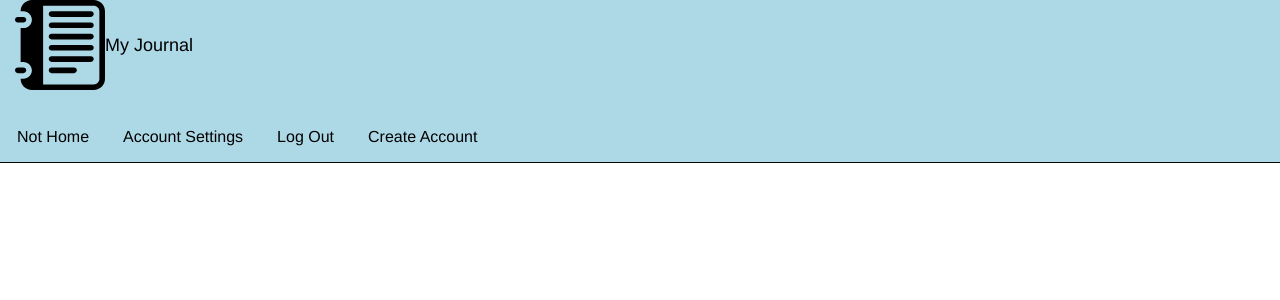
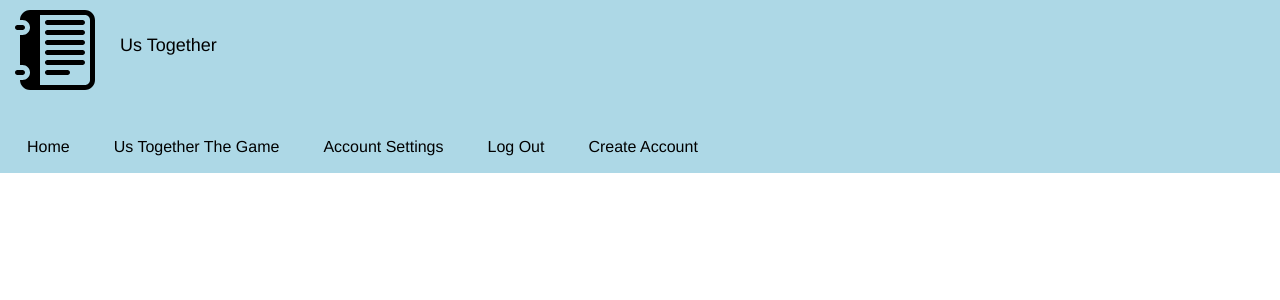
Before and after one commit to w-jiang/LumoHacksCSSS, a Python web app: template application/templates/index.html in a window 1280 px wide. Shown: the top 300 px of the page. Run offline with Jinja, Linux system fonts and the light colour scheme; the template is opened without the code that fills it, so the values that code supplies are empty; some libraries are stand-ins or nearby versions.

Commit message:
updating

```diff
--- a/application.py
+++ b/application.py
@@ -2,4 +2,5 @@
 #!flask/bin/python
 from application import application
 
-application.run(debug=True)
+if __name__ == '__main__':
+    application.run(debug=True)
--- a/application/__init__.py
+++ b/application/__init__.py
@@ -1,6 +1,7 @@
 # DB username: tylerjamesmalloy
 # DB password: PTgRa%_'^;xpn&.,4r&ytcrqd.cCMY#\
 # DB instance: lumohackscsss
+# aws-eb passphrase: Y_8(ds9/e^bTQzpX
 
 from flask import Flask
 from flask_sqlalchemy import SQLAlchemy
--- a/application/templates/header.html
+++ b/application/templates/header.html
@@ -29,29 +29,37 @@
 
         .header {
             background-color: #ADD8E6;
+            border-color: transparent;
         }
 
         .nav {
             background-color: #ADD8E6;
+            border-color: transparent;
         }
 
         .navbar {
             background-color: #ADD8E6;
+            border-color: transparent;
         }
 
         .navbar-collapse {
             background-color: #ADD8E6;
+            border-color: transparent;
         }
 
         .nav.navbar-nav li a {
             color: black;
         }
         .nav.navbar-nav li a:hover {
-            color: lightgray;
+            color: #666666;
         }
 
         .navbar-inverse .navbar-brand {
             color: black;
+        }
+
+        .navbar-inverse .navbar-brand:hover{
+            color: #666666;
         }
 
         ul {
@@ -75,6 +83,11 @@
             .navbar-header {
                 float: none;
             }
+
+            .navbar-default {
+                border-color: transparent;
+            }
+
             .navbar-toggle {
                 display: block;
             }
@@ -121,22 +134,25 @@
                 <span class="icon-bar"></span>
                 <span class="icon-bar"></span>
                 </button>
-                <a class="navbar-left"><img height="90" width="90" src="../../static/Logo.svg"></a>
-                <h1 class="navbar-brand">My Journal</h1>
+                <a class="navbar-left" style="margin-top: 10px; margin-bottom: 10px;"><img height="80" width="80" src="../../static/Logo.svg"></a>
+                <h1 class="navbar-brand" style="margin-left: 10px;" >Us Together</h1>
             </div>
         </div>
         <div class="collapse navbar-collapse" id="navigationbar">
                 <ul class="nav navbar-nav">
-                    <li role="presentation">
-                        <a color="black" href="/">Not Home</a>
+                    <li role="presentation" style="margin-left: 10px;">
+                        <a href="/"> Home</a>
                     </li>
-                    <li role="presentation">
+                    <li role="presentation" style="margin-left: 10px;">
+                        <a href="/myJournals">Us Together The Game</a>
+                    </li>
+                    <li role="presentation" style="margin-left: 10px;">
                         <a href="/accountSettings">Account Settings</a>
                     </li>
-                    <li role="presentation">
+                    <li role="presentation" style="margin-left: 10px;">
                         <a href="/logout">Log Out</a>
                     </li>
-                    <li role="presentation">
+                    <li role="presentation" style="margin-left: 10px;">
                         <a href="/signUp">Create Account</a>
                     </li>
                 </ul>
--- a/application/templates/index.html
+++ b/application/templates/index.html
@@ -2,7 +2,7 @@
 <html lang="en">
 
 <head>
-    <title>My Journal</title>
+    <title>Together</title>
     <link rel="shortcut icon" href="../../../static/favicon.png">
     <script src="../../../static/js/jquery-1.11.2.js"></script>
     <link href="../../../static/css/bootstrap.min.css" rel="stylesheet">
```
Also changed, not shown: application/views.py (+21 -0 lines), requirements.txt (+18 -0 lines), 1 other file.
